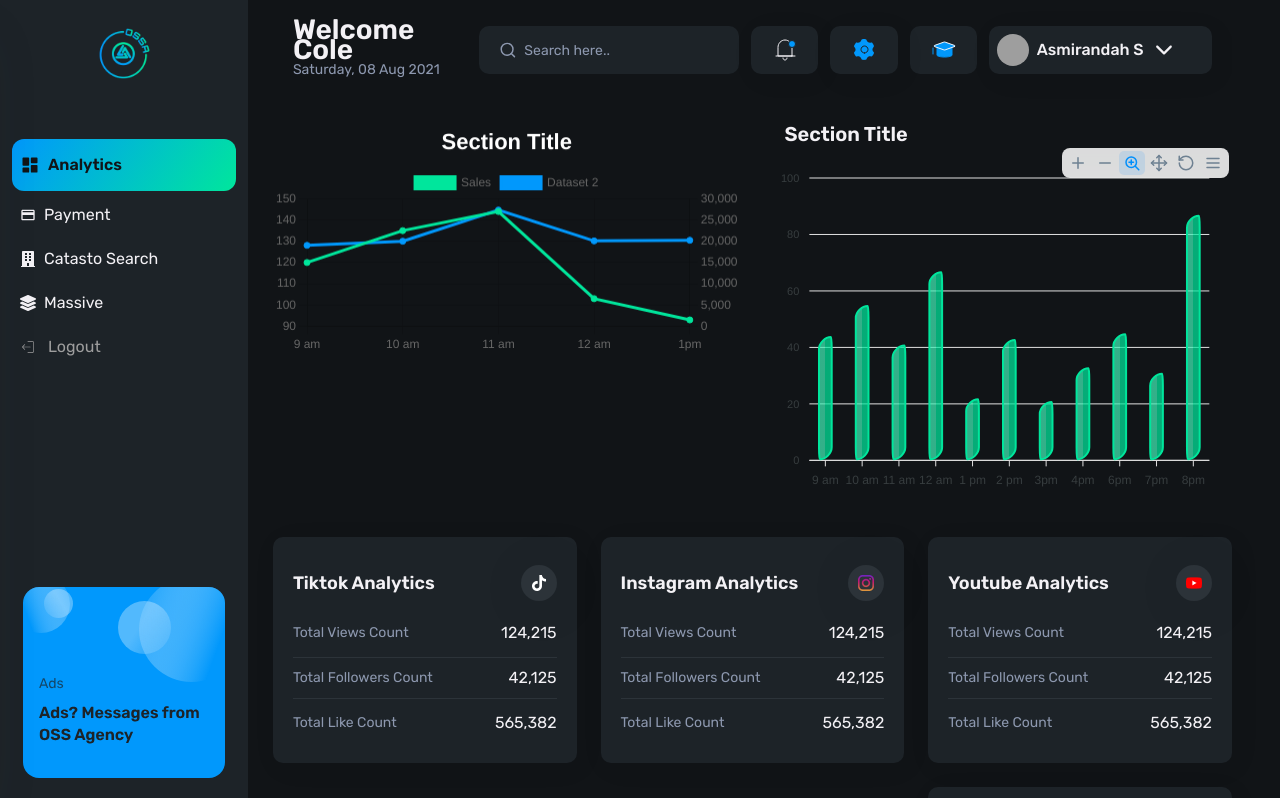
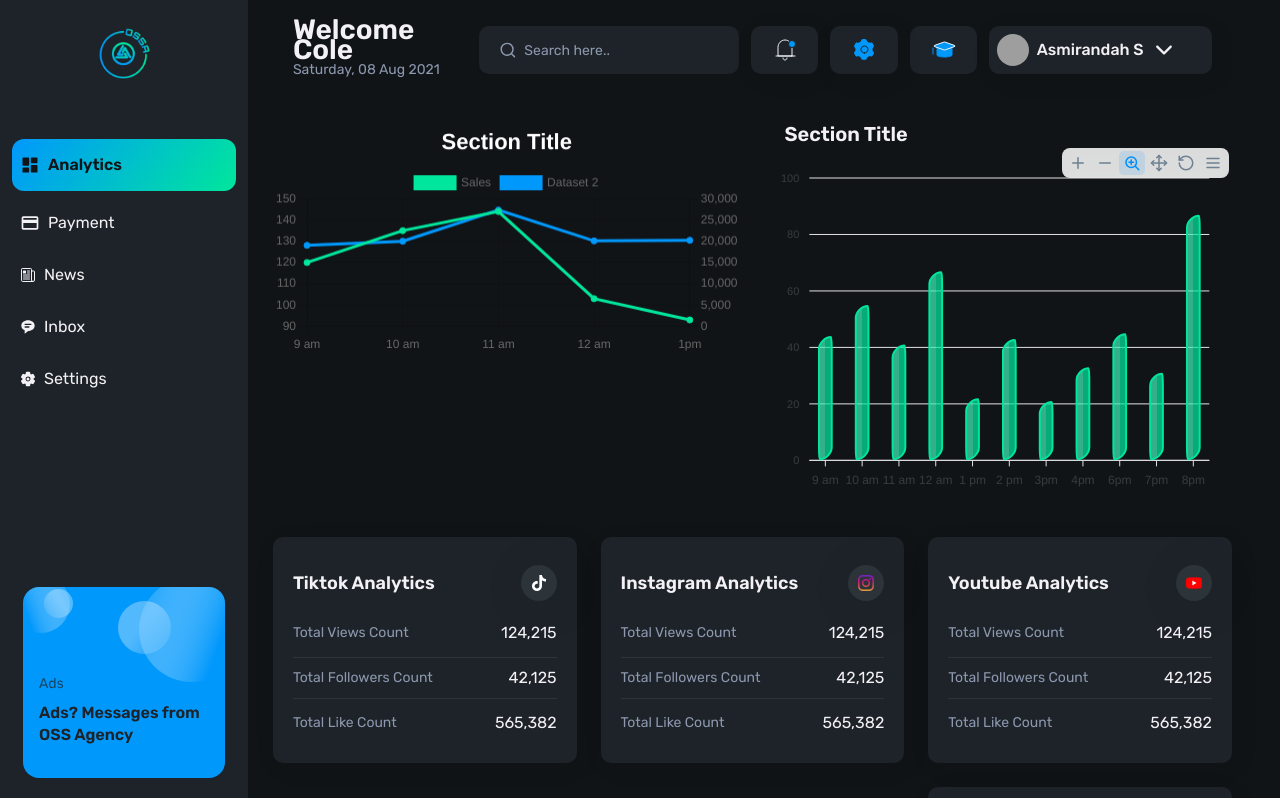
Before and after one commit to tarifalhasan/colewherld, a React (Vite) app: page / in a window 1280 px wide. Shown: the top 798 px of the page. Built offline with nearby package versions, Linux system fonts and the light colour scheme; grey boxes are pictures that could not be loaded.

Commit message:
redesign sidebar

```diff
--- a/src/components/sidebar/MobileSidebar.tsx
+++ b/src/components/sidebar/MobileSidebar.tsx
@@ -2,8 +2,8 @@ import React from 'react';
 
 import { Drawer, Typography, IconButton } from '@material-tailwind/react';
 import { XMarkIcon } from '@heroicons/react/24/outline';
-import { FaBuilding, FaLayerGroup } from 'react-icons/fa';
-import { CiLogout } from 'react-icons/ci';
+import { IoNewspaperOutline, IoSettings } from 'react-icons/io5';
+import { BiSolidMessageRoundedDetail } from 'react-icons/bi';
 
 import { Link, useLocation } from 'wouter';
 import Logo from '../../assets/Logo/Logo';
@@ -52,7 +52,7 @@ const MobileSidebar: React.FC<MobileSidebarProps> = ({
       placement="left"
       open={openLeft}
       onClose={closeDrawerLeft}
-      className="p-4 bg-primary"
+      className="p-4 bg-primary w-[15.5em] !max-w-[15.5em]"
     >
       <div className=" bg-primary">
         <div className="mb-6 flex items-center justify-between">
@@ -71,26 +71,24 @@ const MobileSidebar: React.FC<MobileSidebarProps> = ({
               <Logo />
             </div>
             <div className="flex-1 pt-10">
-              <ul className="pt-2 pb-4 space-y-1 text-gray-500">
+              <ul className="pt-2  space-y-3 pb-4  text-gray-500">
                 <NavLink
                   to="/"
                   icon={<BiSolidDashboard size={20} />}
                   text="Analytics"
                 />
-                <NavLink to="/payment" icon={<MdPayment />} text="Payment" />
                 <NavLink
-                  to="/catasto_search"
-                  icon={<FaBuilding />}
-                  text="Catasto Search"
+                  to="/payment"
+                  icon={<MdPayment size={20} />}
+                  text="Payment"
                 />
-                <NavLink to="/massive" icon={<FaLayerGroup />} text="Massive" />
-
-                <li className="rounded-sm text-skin-gray-500">
-                  <a className="flex items-center p-2 space-x-3 rounded-md">
-                    <CiLogout />
-                    <span>Logout</span>
-                  </a>
-                </li>
+                <NavLink to="/news" icon={<IoNewspaperOutline />} text="News" />
+                <NavLink
+                  to="/inbox"
+                  icon={<BiSolidMessageRoundedDetail />}
+                  text="Inbox"
+                />
+                <NavLink to="/settings" icon={<IoSettings />} text="Settings" />
               </ul>
             </div>
           </div>
--- a/src/components/sidebar/Sidebar.tsx
+++ b/src/components/sidebar/Sidebar.tsx
@@ -1,7 +1,5 @@
-// import Logo from '@assets/logo/Logo';
-import { FaBuilding, FaLayerGroup } from 'react-icons/fa';
-import { CiLogout } from 'react-icons/ci';
-
+import { IoNewspaperOutline, IoSettings } from 'react-icons/io5';
+import { BiSolidMessageRoundedDetail } from 'react-icons/bi';
 import { Link, useLocation } from 'wouter';
 import Logo from '../../assets/Logo/Logo';
 
@@ -44,26 +42,24 @@ const SideBar = () => {
           <Logo />
         </div>
         <div className="flex-1 pt-10">
-          <ul className="pt-2 pb-4 space-y-1 text-gray-500">
+          <ul className="pt-2  space-y-3 pb-4  text-gray-500">
             <NavLink
               to="/"
               icon={<BiSolidDashboard size={20} />}
               text="Analytics"
             />
-            <NavLink to="/payment" icon={<MdPayment />} text="Payment" />
             <NavLink
-              to="/catasto_search"
-              icon={<FaBuilding />}
-              text="Catasto Search"
+              to="/payment"
+              icon={<MdPayment size={20} />}
+              text="Payment"
             />
-            <NavLink to="/massive" icon={<FaLayerGroup />} text="Massive" />
-
-            <li className="rounded-sm text-skin-gray-500">
-              <a className="flex items-center p-2 space-x-3 rounded-md">
-                <CiLogout />
-                <span>Logout</span>
-              </a>
-            </li>
+            <NavLink to="/news" icon={<IoNewspaperOutline />} text="News" />
+            <NavLink
+              to="/inbox"
+              icon={<BiSolidMessageRoundedDetail />}
+              text="Inbox"
+            />
+            <NavLink to="/settings" icon={<IoSettings />} text="Settings" />
           </ul>
         </div>
       </div>
```
